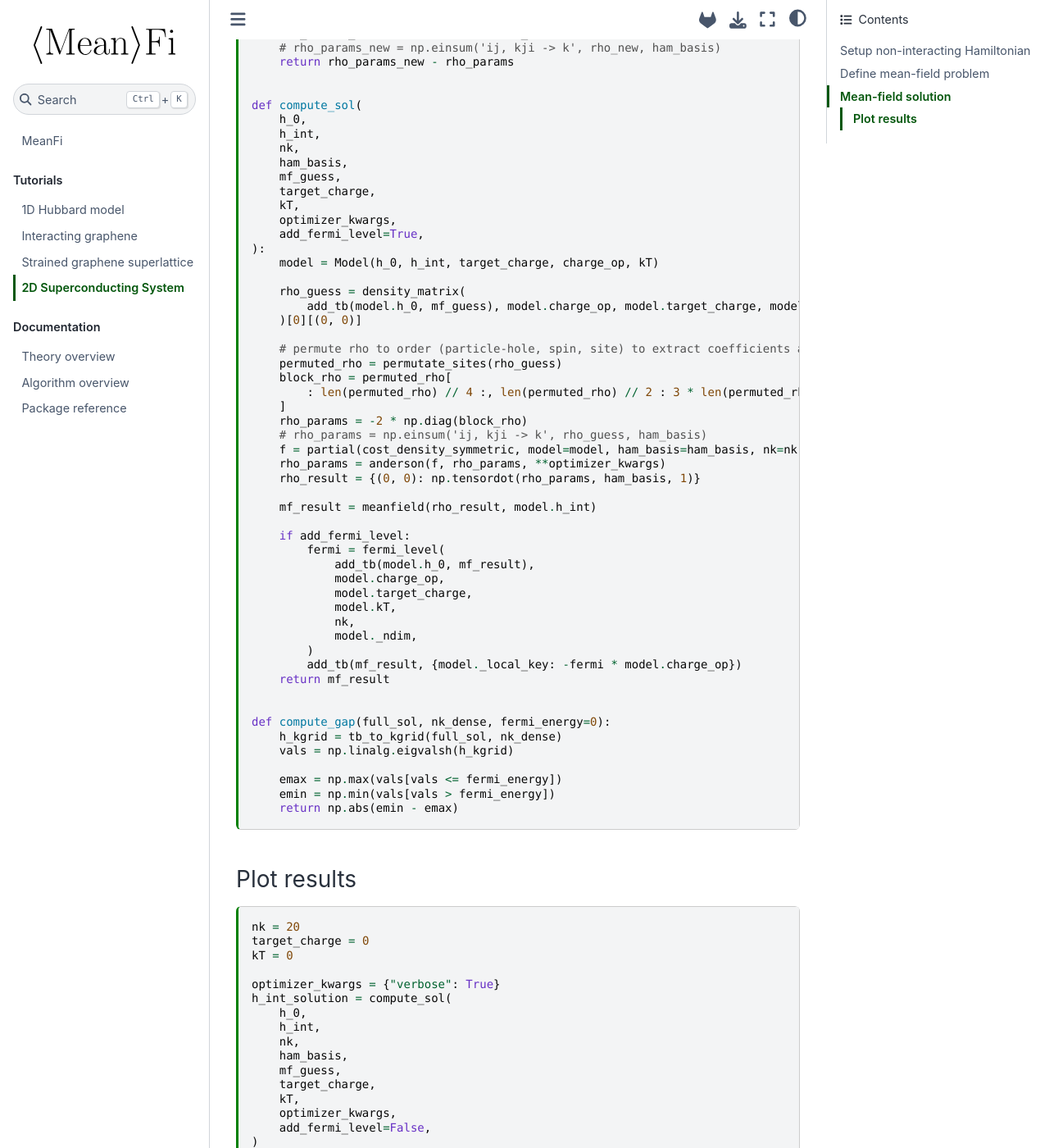
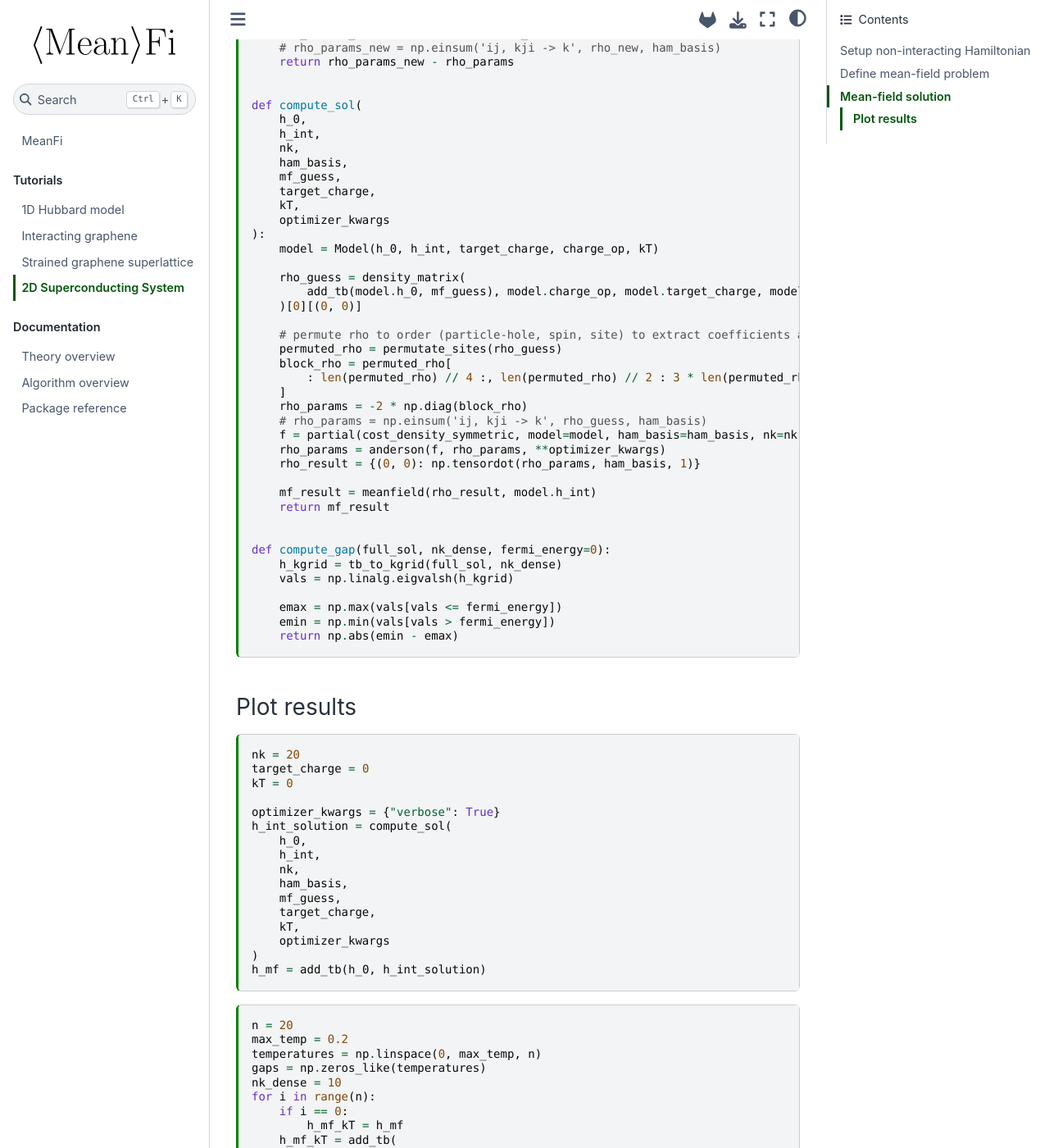
Before and after one commit to quantum-tinkerer/MeanFi, a Sphinx documentation site: the page built from docs/source/tutorial/superconducting_2d.md, in a window 1280 px wide and 1400 px high, scrolled down 3270 px. Shown: the whole window at 82% size. Built offline with Sphinx 7.4.7 and the Sphinx Book theme 1.1.4, drawn with Linux system fonts in a browser that asks for light colours; the version number could not be read and is left out; some of the changed text lies outside the part shown.

Commit message:
remove fermi level from tutorial

````diff
--- a/docs/source/tutorial/superconducting_2d.md
+++ b/docs/source/tutorial/superconducting_2d.md
@@ -47,7 +47,7 @@ from meanfi.tb.transforms import tb_to_kgrid
 from meanfi.model import Model
 from meanfi.tb.tb import add_tb
 from meanfi.kwant_helper import utils
-from meanfi.mf import density_matrix, meanfield, fermi_level
+from meanfi.mf import density_matrix, meanfield
 ```
 
 We start by defining the non-interacting part of the Hamiltonian on a square lattice using Kwant.
@@ -200,8 +200,7 @@ def compute_sol(
     mf_guess,
     target_charge,
     kT,
-    optimizer_kwargs,
-    add_fermi_level=True,
+    optimizer_kwargs
 ):
     model = Model(h_0, h_int, target_charge, charge_op, kT)
 
@@ -221,17 +220,6 @@ def compute_sol(
     rho_result = {(0, 0): np.tensordot(rho_params, ham_basis, 1)}
 
     mf_result = meanfield(rho_result, model.h_int)
-
-    if add_fermi_level:
-        fermi = fermi_level(
-            add_tb(model.h_0, mf_result),
-            model.charge_op,
-            model.target_charge,
-            model.kT,
-            nk,
-            model._ndim,
-        )
-        add_tb(mf_result, {model._local_key: -fermi * model.charge_op})
     return mf_result
 
 
@@ -260,8 +248,7 @@ h_int_solution = compute_sol(
     mf_guess,
     target_charge,
     kT,
-    optimizer_kwargs,
-    add_fermi_level=False,
+    optimizer_kwargs
 )
 h_mf = add_tb(h_0, h_int_solution)
 ```
@@ -286,7 +273,6 @@ for i in range(n):
             target_charge,
             temperatures[i],
             optimizer_kwargs,
-            add_fermi_level=False,
         ),
     )
     gaps[i] = compute_gap(h_mf_kT, nk_dense)
````
